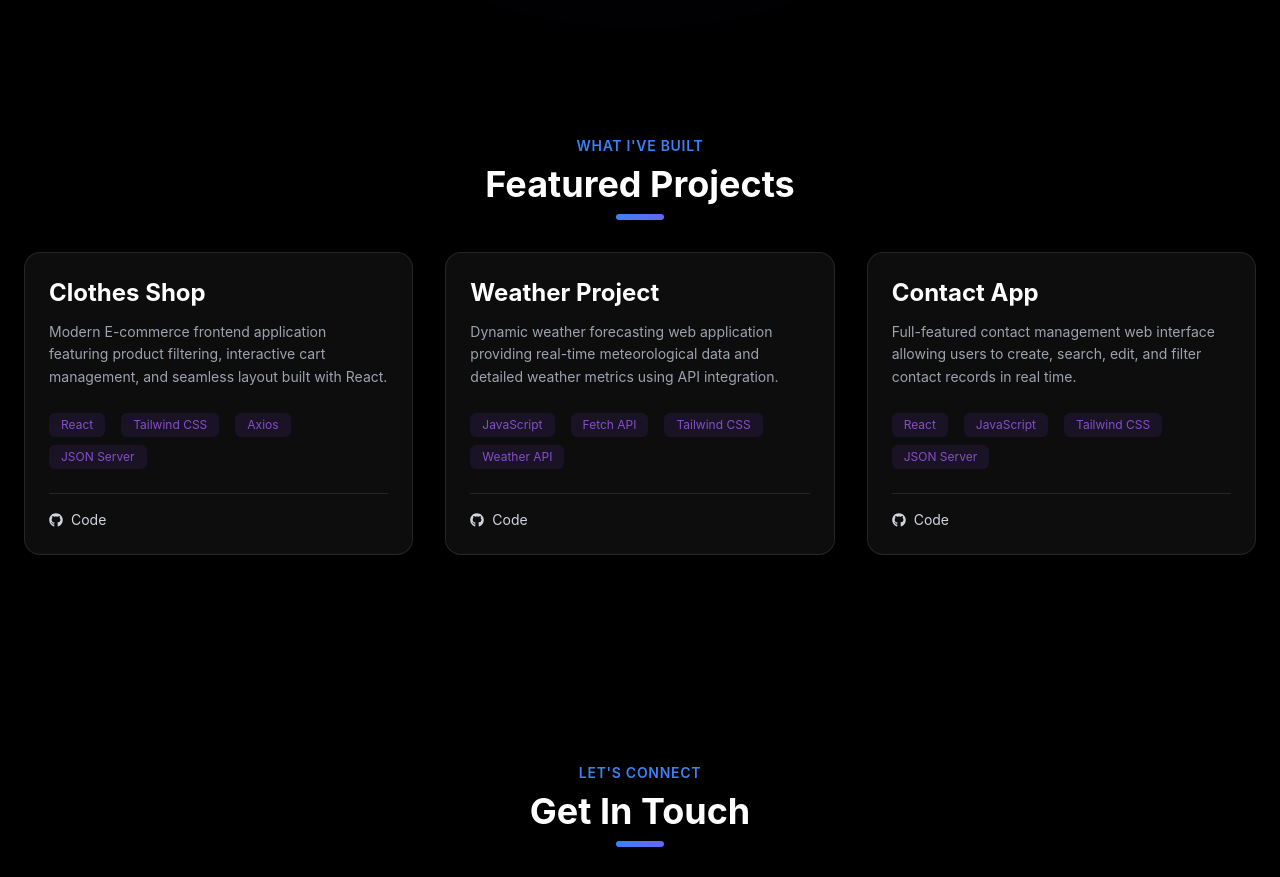
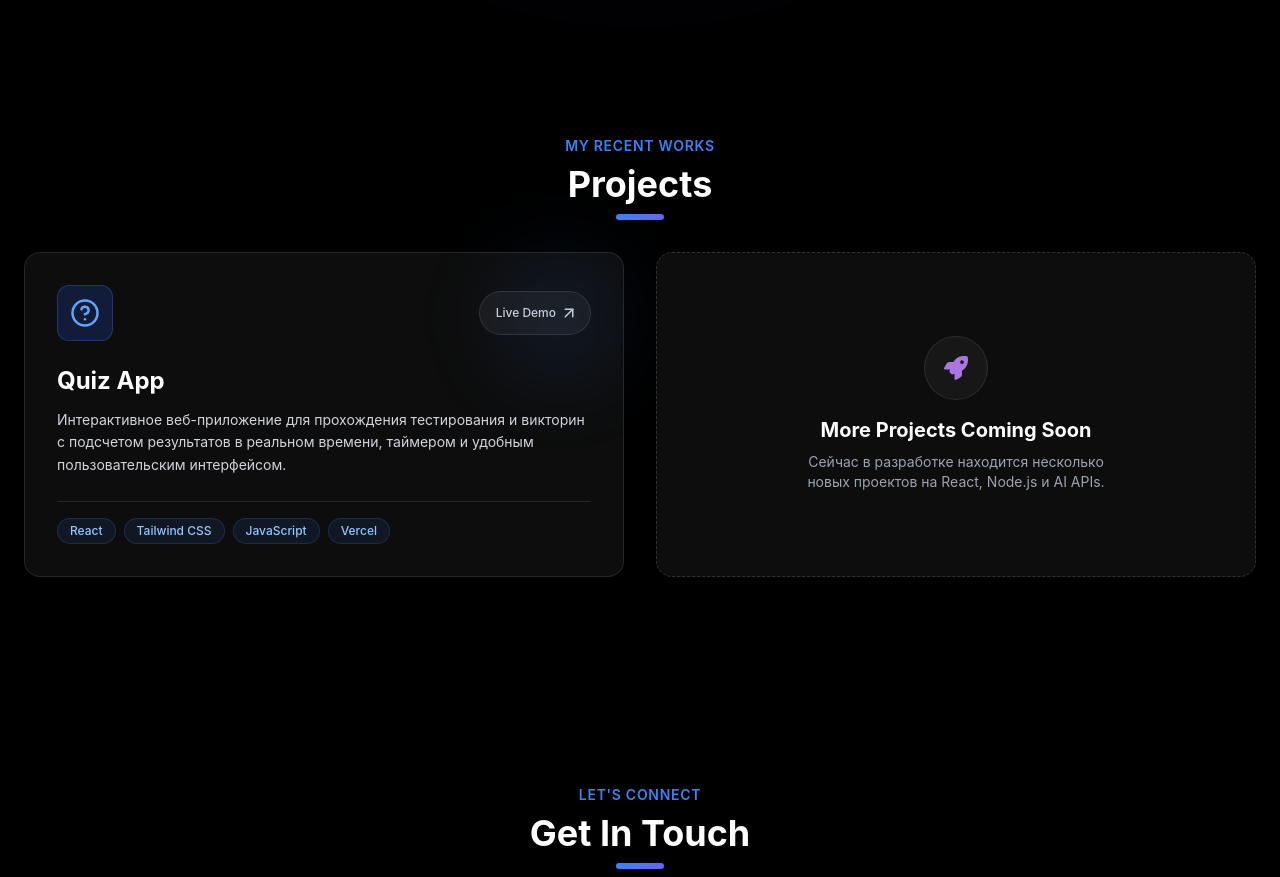
Before and after one commit to IsroilIslomov37/My-Portfolio, a React (Vite) app in the folder vite-project/: page / in a window 1280 px wide. Shown: the part 3040-3917 px from the top of the page. Built offline with nearby package versions, Linux system fonts and the light colour scheme.

Commit message:
quiz-app project added

```diff
--- a/vite-project/src/components/Projects.jsx
+++ b/vite-project/src/components/Projects.jsx
@@ -1,81 +1,86 @@
-import { Card, Tag } from 'antd';
 import SectionTitle from './SectionTitle';
-import { FaGithub, FaUpRightFromSquare } from 'react-icons/fa6';
+import { FiExternalLink, FiHelpCircle, FiArrowUpRight } from 'react-icons/fi';
+import { FaRocket } from 'react-icons/fa6';
 
-const projectsList = [
+const projectsData = [
   {
-    title: 'Clothes Shop',
-    description: 'Modern E-commerce frontend application featuring product filtering, interactive cart management, and seamless layout built with React.',
-    tags: ['React', 'Tailwind CSS', 'Axios', 'JSON Server'],
-    github: 'https://github.com/IsroilIslomov37',
-    demo: '#',
-  },
-  {
-    title: 'Weather Project',
-    description: 'Dynamic weather forecasting web application providing real-time meteorological data and detailed weather metrics using API integration.',
-    tags: ['JavaScript', 'Fetch API', 'Tailwind CSS', 'Weather API'],
-    github: 'https://github.com/IsroilIslomov37',
-    demo: '#',
-  },
-  {
-    title: 'Contact App',
-    description: 'Full-featured contact management web interface allowing users to create, search, edit, and filter contact records in real time.',
-    tags: ['React', 'JavaScript', 'Tailwind CSS', 'JSON Server'],
-    github: 'https://github.com/IsroilIslomov37',
-    demo: '#',
+    title: 'Quiz App',
+    description: 'Интерактивное веб-приложение для прохождения тестирования и викторин с подсчетом результатов в реальном времени, таймером и удобным пользовательским интерфейсом.',
+    tags: ['React', 'Tailwind CSS', 'JavaScript', 'Vercel'],
+    liveUrl: 'https://quiz-app-eight-nu-19.vercel.app/',
+    icon: <FiHelpCircle className="text-blue-400 text-3xl" />,
+    featured: true,
   },
 ];
 
 const Projects = () => {
   return (
     <section id="projects" className="py-20 px-6 max-w-7xl mx-auto">
-      <SectionTitle title="Featured Projects" subtitle="What I've Built" />
+      <SectionTitle title="Projects" subtitle="My Recent Works" />
 
-      <div className="grid grid-cols-1 md:grid-cols-3 gap-8">
-        {projectsList.map((project, idx) => (
-          <Card
-            key={idx}
-            bordered={false}
-            className="bg-white/5 border border-white/10 backdrop-blur-md rounded-2xl text-white hover:border-cyan-500/50 transition-all duration-300 flex flex-col justify-between"
-            styles={{ body: { padding: '24px' } }}
+      <div className="grid grid-cols-1 md:grid-cols-2 gap-8">
+        {/* Список существующих проектов */}
+        {projectsData.map((project, index) => (
+          <div
+            key={index}
+            className="group relative bg-white/5 border border-white/10 backdrop-blur-md rounded-2xl p-8 transition-all duration-300 hover:border-blue-500/40 hover:bg-white/10 hover:shadow-2xl hover:shadow-blue-500/10 flex flex-col justify-between"
           >
+            {/* Ambient Light Effect */}
+            <div className="absolute top-0 right-0 w-32 h-32 bg-blue-500/10 rounded-full blur-2xl group-hover:bg-blue-500/20 transition-all duration-500 pointer-events-none"></div>
+
             <div>
-              <h3 className="text-2xl font-bold text-white mb-3">{project.title}</h3>
-              <p className="text-gray-400 text-sm leading-relaxed mb-6">
+              {/* Верхняя часть карточки */}
+              <div className="flex items-center justify-between mb-6">
+                <div className="w-14 h-14 rounded-xl bg-blue-950/60 border border-blue-500/30 flex items-center justify-center group-hover:scale-110 transition-transform duration-300">
+                  {project.icon}
+                </div>
+
+                <a
+                  href={project.liveUrl}
+                  target="_blank"
+                  rel="noopener noreferrer"
+                  className="p-3 rounded-full bg-white/5 border border-white/10 text-gray-300 hover:text-white hover:bg-blue-600 hover:border-blue-500 transition-all duration-300 group/link flex items-center gap-1"
+                  title="Live Demo"
+                >
+                  <span className="text-xs font-medium pl-1 hidden sm:inline">Live Demo</span>
+                  <FiArrowUpRight className="text-lg group-hover/link:translate-x-0.5 group-hover/link:-translate-y-0.5 transition-transform" />
+                </a>
+              </div>
+
+              {/* Название и описание */}
+              <h3 className="text-2xl font-bold text-white mb-3 group-hover:text-blue-400 transition-colors">
+                {project.title}
+              </h3>
+
+              <p className="text-gray-300 text-sm leading-relaxed mb-6">
                 {project.description}
               </p>
-
-              <div className="flex flex-wrap gap-2 mb-6">
-                {project.tags.map((tag, tIdx) => (
-                  <Tag key={tIdx} color="purple" className="border-none bg-purple-500/20 text-purple-300 px-3 py-1 rounded-md text-xs">
-                    {tag}
-                  </Tag>
-                ))}
-              </div>
             </div>
 
-            <div className="flex items-center gap-4 pt-4 border-t border-white/10">
-              <a
-                href={project.github}
-                target="_blank"
-                rel="noreferrer"
-                className="flex items-center gap-2 text-sm text-gray-300 hover:text-cyan-400 transition-colors"
-              >
-                <FaGithub /> Code
-              </a>
-              {project.demo !== '#' && (
-                <a
-                  href={project.demo}
-                  target="_blank"
-                  rel="noreferrer"
-                  className="flex items-center gap-2 text-sm text-gray-300 hover:text-cyan-400 transition-colors"
+            {/* Теги технологий */}
+            <div className="flex flex-wrap gap-2 pt-4 border-t border-white/10">
+              {project.tags.map((tag, tIdx) => (
+                <span
+                  key={tIdx}
+                  className="px-3 py-1 text-xs font-medium rounded-full bg-blue-500/10 text-blue-300 border border-blue-500/20"
                 >
-                  <FaUpRightFromSquare /> Demo
-                </a>
-              )}
+                  {tag}
+                </span>
+              ))}
             </div>
-          </Card>
+          </div>
         ))}
+
+        {/* Карточка-заглушка для будущих проектов */}
+        <div className="relative bg-white/5 border border-dashed border-white/15 backdrop-blur-md rounded-2xl p-8 flex flex-col items-center justify-center text-center transition-all duration-300 hover:border-white/30">
+          <div className="w-16 h-16 rounded-full bg-white/5 border border-white/10 flex items-center justify-center mb-4 text-purple-400 animate-pulse">
+            <FaRocket className="text-2xl" />
+          </div>
+          <h4 className="text-xl font-bold text-white mb-2">More Projects Coming Soon</h4>
+          <p className="text-gray-400 text-sm max-w-xs">
+            Сейчас в разработке находится несколько новых проектов на React, Node.js и AI APIs.
+          </p>
+        </div>
       </div>
     </section>
   );
```
